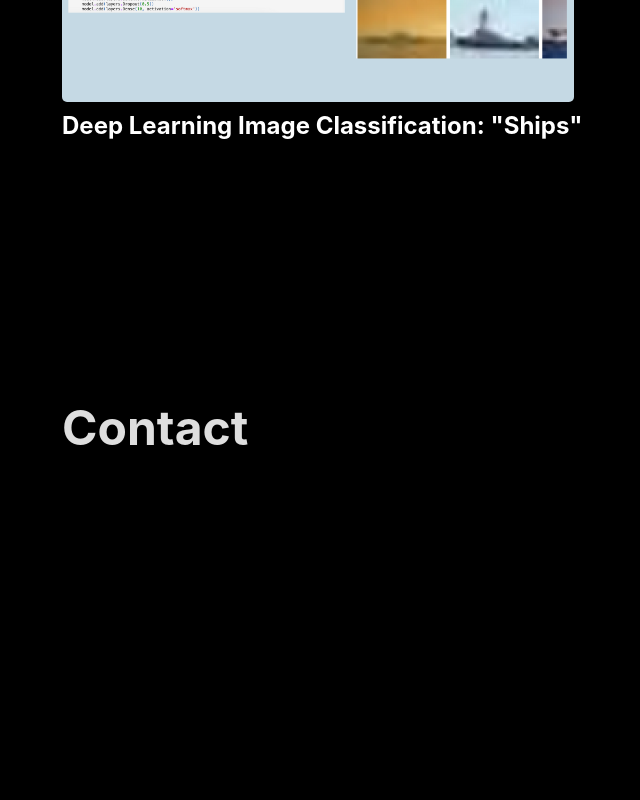
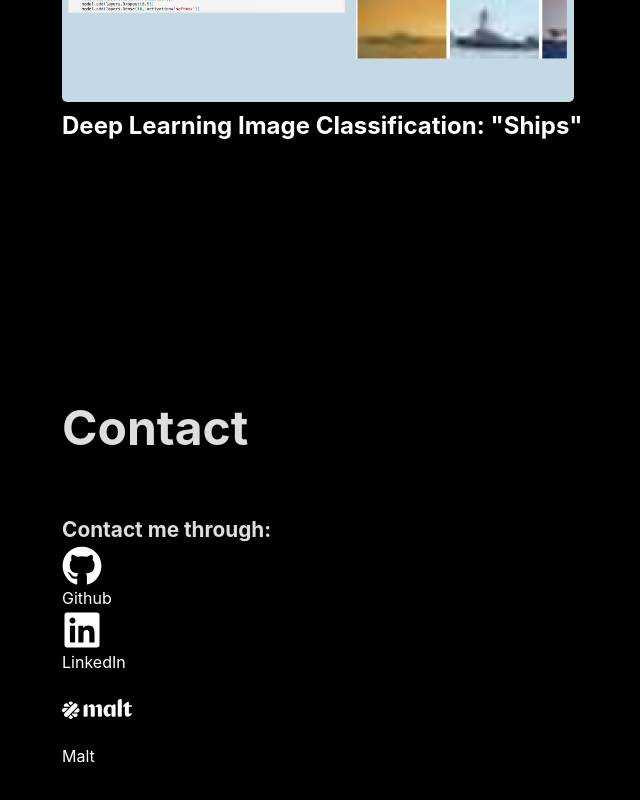
Before and after one commit to MarcLagoin1/portfolio, a React (Vite) app: page / in a window 1280 px wide. Shown: the part 2865-3665 px from the top of the page, without its empty margins (66-706 px from the left). Built offline with nearby package versions, Linux system fonts and the light colour scheme.

Commit message:
ADD: Contact section / TODO: styling contact

```diff
--- a/src/components/Contact.tsx
+++ b/src/components/Contact.tsx
@@ -1,10 +1,40 @@
 import "../styles/Contact.css";
+import { FaGithub } from "react-icons/fa";
+import { SiMalt } from "react-icons/si";
+import { FaLinkedin } from "react-icons/fa";
 
 export const Contact = () => {
   return (
     <div id="contact">
       <div className="contact-container">
         <h1>Contact</h1>
+        <div className="items-contact">
+          <h3>Contact me through: </h3>
+          <a href="https://github.com/MarcLagoin1" className="contact-icons">
+            <FaGithub
+              size={40}
+              className="icon"
+              style={{ color: "white", display: "block" }}
+            />
+            <p>Github</p>
+          </a>
+          <a href="" className="contact-icons">
+            <FaLinkedin
+              className="icon"
+              size={40}
+              style={{ color: "white", display: "block" }}
+            />
+            <p>LinkedIn</p>
+          </a>
+          <a href="" className="contact-icons">
+            <SiMalt
+              className="icon"
+              size={70}
+              style={{ color: "white", display: "block" }}
+            />
+            <p>Malt</p>
+          </a>
+        </div>
       </div>
     </div>
   );
--- a/src/styles/Contact.css
+++ b/src/styles/Contact.css
@@ -11,3 +11,7 @@
   text-align: left;
   justify-content: center;
 }
+
+.icon:hover {
+  transform: scale(1.08);
+}
```
